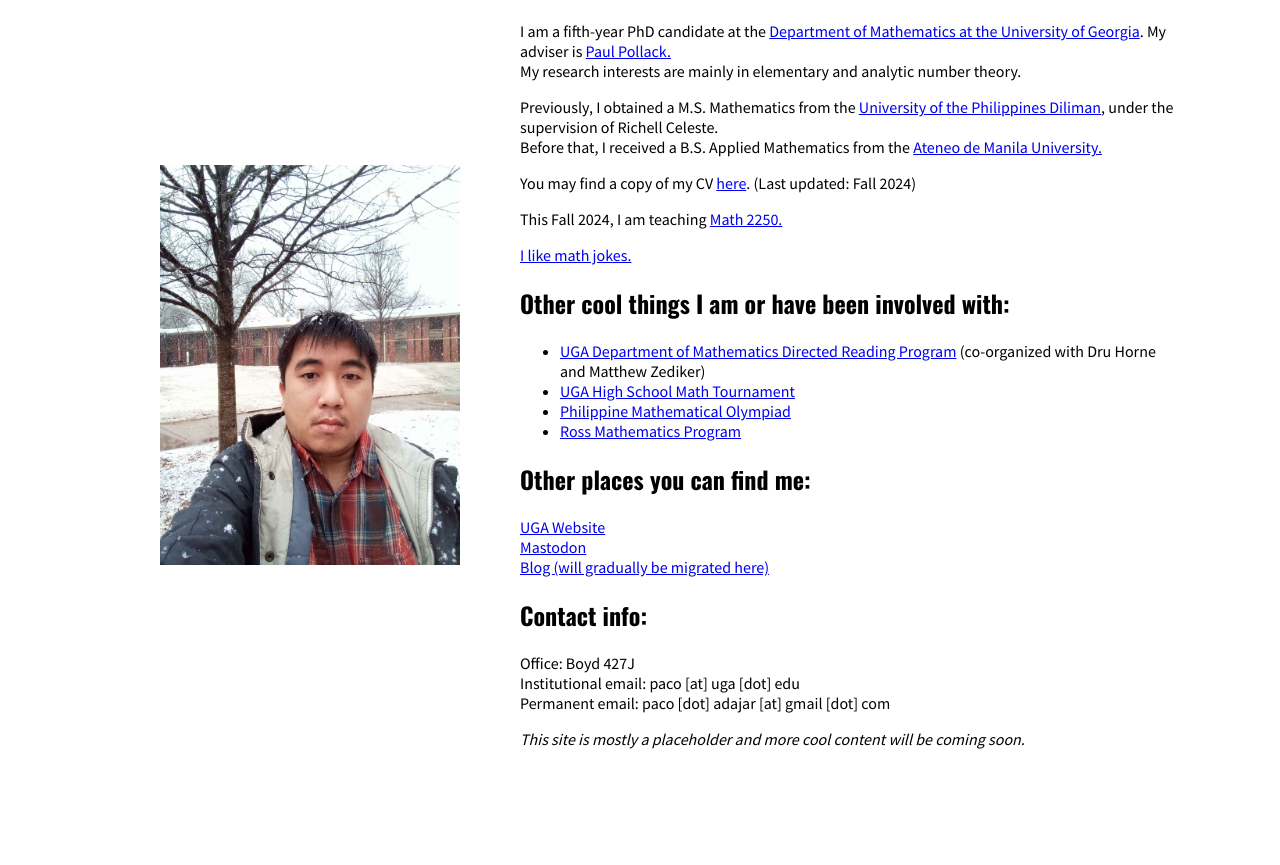
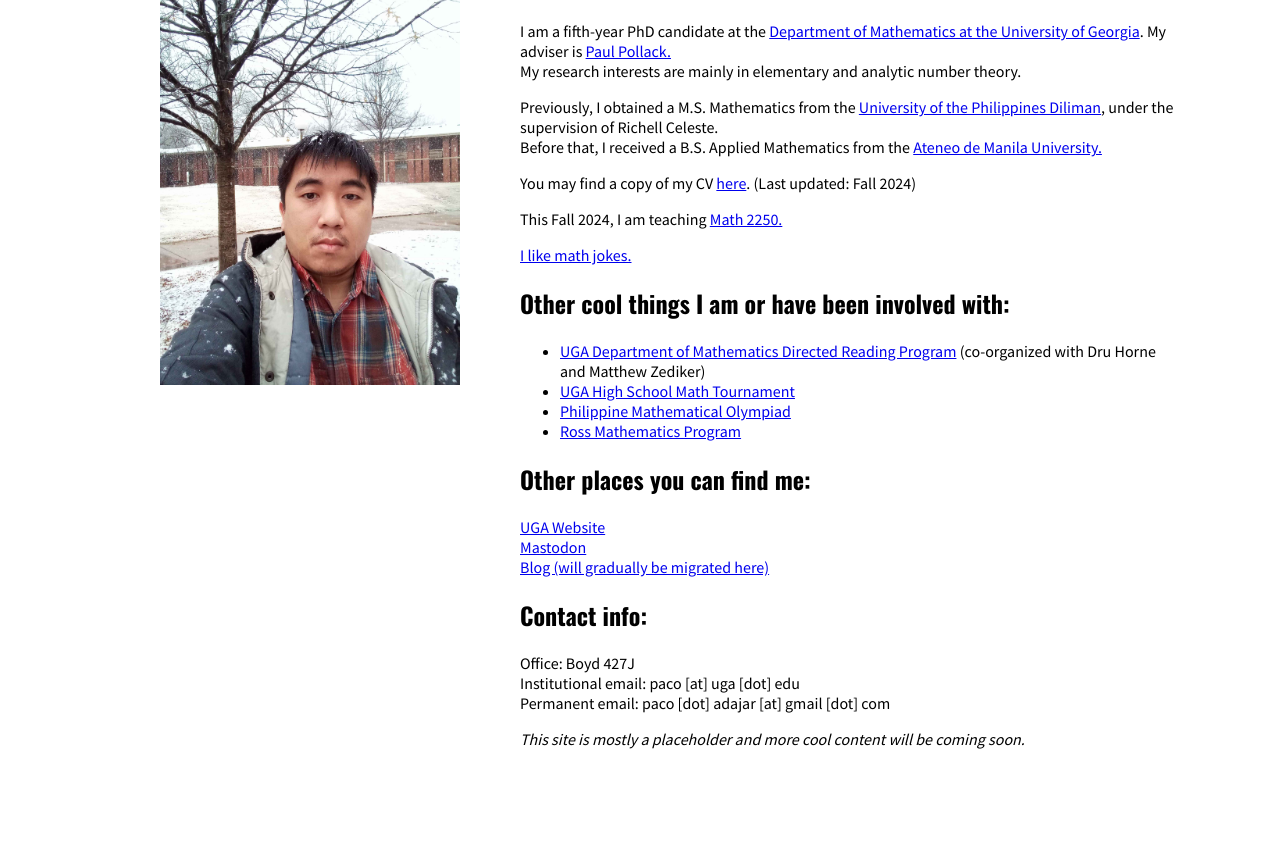
Before and after one commit to p76923/p76923.github.io, a plain HTML site: page index.html in a window 1280 px wide. Shown: the part 163-1028 px from the top of the page. Drawn offline with nearby package versions, Linux system fonts and the light colour scheme.

Commit message:
push up photo even more

```diff
--- a/index.html
+++ b/index.html
@@ -12,7 +12,7 @@
 
 <div class="container">
     <div class="image">
-        <img src ="photo.jpg" alt="A picture of me, standing outside during a rare snow day in Athens, Georgia." style="float:left;width:300px;height:400px;margin-top:-40px" hspace="60">
+        <img src ="photo.jpg" alt="A picture of me, standing outside during a rare snow day in Athens, Georgia." style="float:left;width:300px;height:400px;margin-top:-400px" hspace="60">
     </div>
     <div class="text">
         <p>I am a fifth-year PhD candidate at the <a href="https://math.uga.edu">Department of Mathematics at the University of Georgia</a>. My adviser is <a href="http://pollack.uga.edu">Paul Pollack.</a>
```
